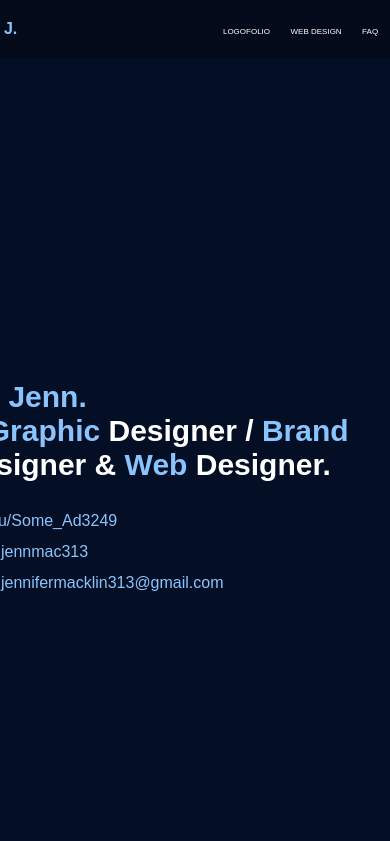
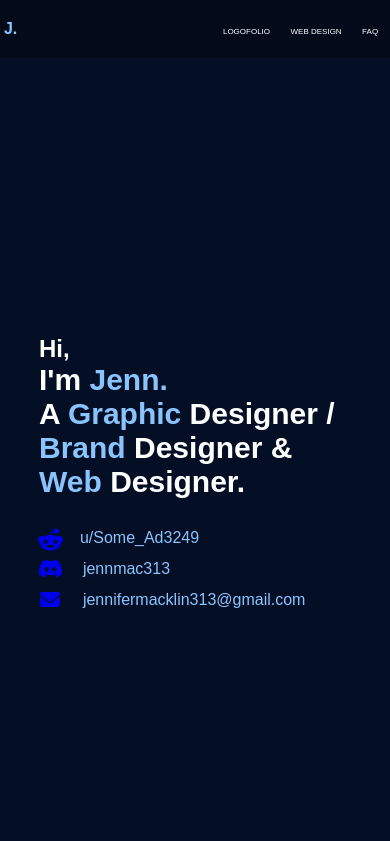
Before and after one commit to JenniferMacklin/MyPortfolio, a plain HTML site: page index.html in a window 390 px wide. Shown: the top 841 px of the page. Drawn offline with nearby package versions, Linux system fonts and the light colour scheme.

Commit message:
Update style.css

```diff
--- a/style.css
+++ b/style.css
@@ -688,4 +688,7 @@ header .logo{
 .logo-branding .row2{
     margin-top: 0;
 }
+.home-content{
+    margin-left: 0;
 }
+}
```
